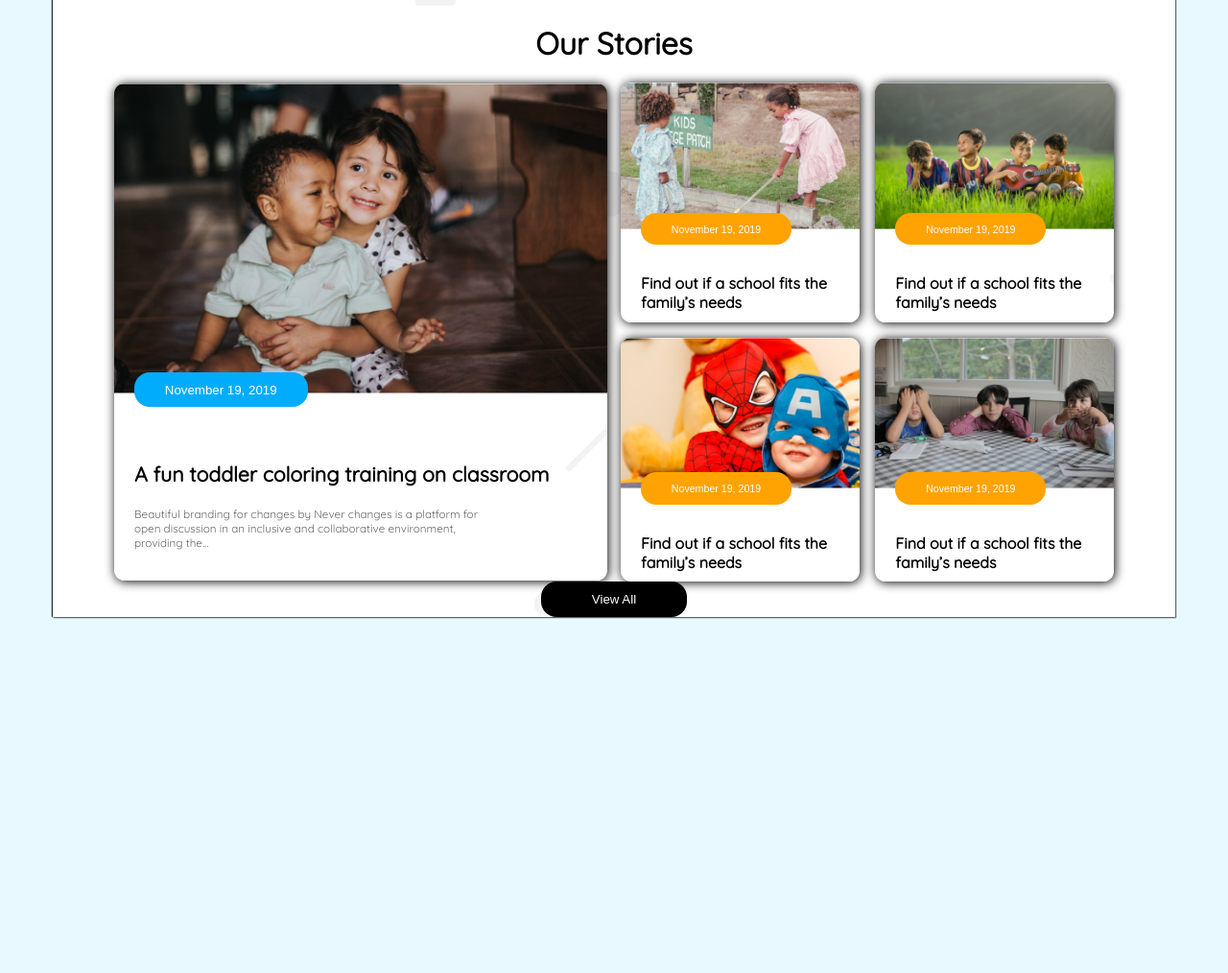
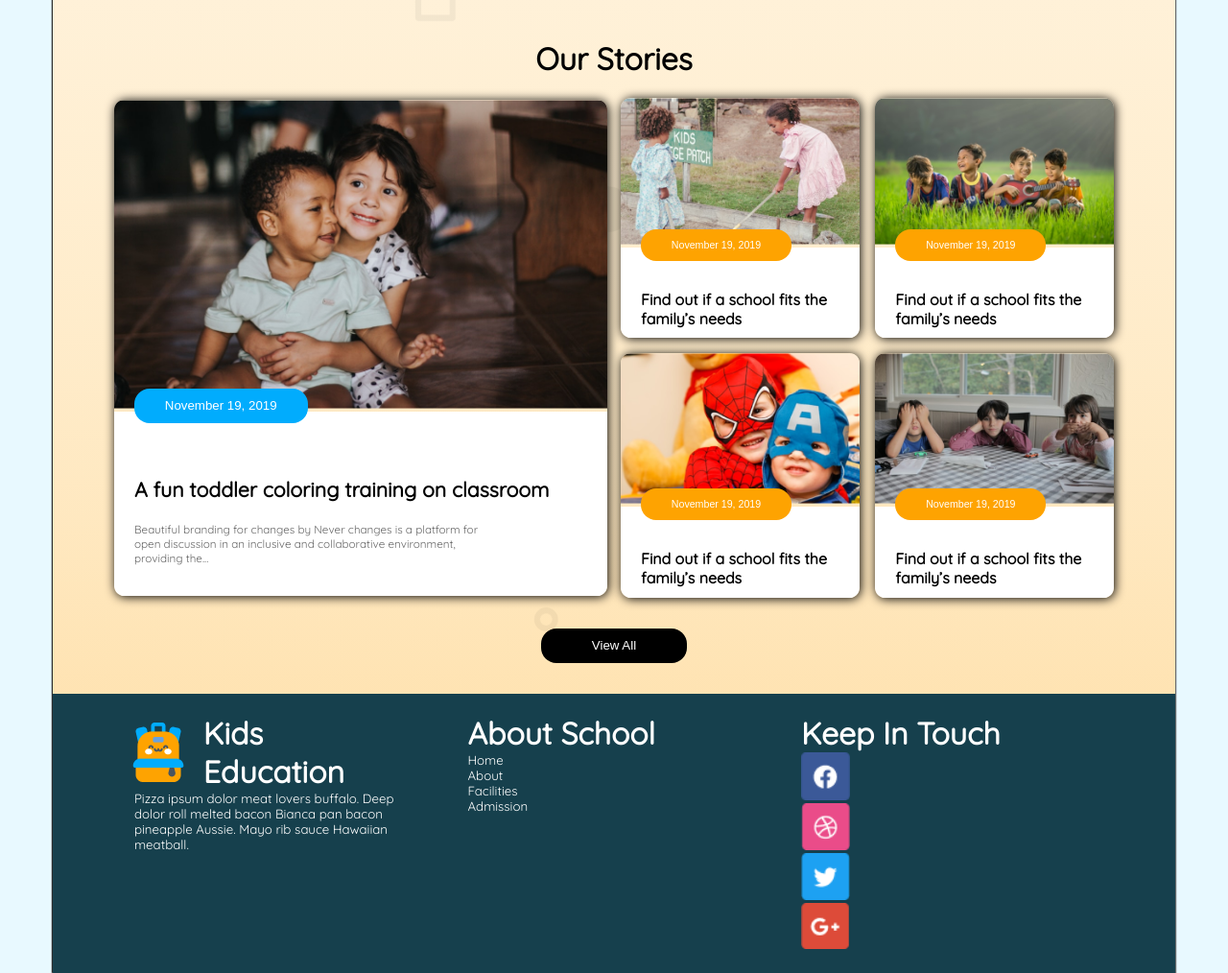
Before and after one commit to Shazidulislam/my-assignment-02, a plain HTML site: page index.html in a window 1280 px wide. Shown: the part 1374-2388 px from the top of the page at 96% size. Before the commit the page ends 2038 px from the top, so only its background shows below. Drawn offline with Linux system fonts and the light colour scheme.

Commit message:
complete my web code

```diff
--- a/index.html
+++ b/index.html
@@ -141,9 +141,51 @@
                 </div>
             </div>
         </div>
-        <button class="btn last-story__btn">View All</button>
+        <div id="extra__div">
+          <button class="btn last-story__btn">View All</button>
+        </div>
     </section>
     </main>
-    <footer></footer>
+    <footer>
+        <section class="footer-section">
+            <div class="footer__container">
+                <div class="footer__content">
+                    <div class="nav__img-content">
+                        <img src="assets/logo.png" alt="img coming soon" class="nav__img footer__img">
+                        <h1 class="footer__title">Kids Education</h1>
+                    </div>
+                    <p class="footer__description">Pizza ipsum dolor meat lovers buffalo. Deep dolor roll melted bacon Bianca pan bacon pineapple Aussie. Mayo rib sauce Hawaiian meatball.</p>
+                </div>
+                <div class="footer__content">
+                    <nav class="footer__nav">
+                        <h4 class="footer__title">About School</h4>
+                        <ul class="footer__ul">
+                            <li class="footer__list"><a href="#" class="footer__link">Home</a></li>
+                            <li class="footer__list"><a href="#" class="footer__link">About</a></li>
+                            <li class="footer__list"><a href="" class="footer__link">Facilities</a></li>
+                            <li class="footer__list"><a href="" class="footer__link">Admission</a></li>
+                        </ul>
+                    </nav>
+                </div>
+                <div class="footer__content">
+                    <h4 class="footer__title">Keep In Touch</h4>
+                    <ul class="footer__ul">
+                        <li class="footer__list"><a href="https://web.facebook.com/" class="footer__link" target="_blank">
+                            <img src="assets/fb.png" alt="" class="link__img">
+                        </a></li>
+                        <li class="footer__list"><a href="https://dribbble.com/" class="footer__link" target="_blank">
+                            <img src="assets/dribble.png" alt="" class="link__img">
+                        </a></li>
+                        <li class="footer__list"><a href="https://x.com/?lang=en" class="footer__link" target="_blank">
+                            <img src="assets/twitter.png" alt="" class="link__img">
+                        </a></li>
+                        <li class="footer__list"><a href="https://developers.google.com/+/api-shutdown" class="footer__link" target="_blank">
+                            <img src="assets/google+.png" alt="" class="link__img">
+                        </a></li>
+                    </ul>
+                </div>
+            </div>
+        </section>
+    </footer>
 </body>
 </html>
--- a/style/style.css
+++ b/style/style.css
@@ -22,12 +22,13 @@ body{
     box-shadow: .1rem .1rem .1rem #4c4c4c,-.1rem 0rem .1rem ;
     font-family: "Quicksand", serif;
     font-optical-sizing: auto;
-     font-style: normal;
-
+    font-style: normal;
+    background-image: linear-gradient(to top,#FEBA42,5%,#FFFDF9);
 }
 main{
     margin: 1rem 6rem;
     background-image: url(/assets/bg.png);
+
 }
 img{
     width: 100%;
@@ -137,11 +138,7 @@ img{
     background-color: #111111;
 }
 /* banner style code emd here  */
-/* .standard-section{
-    /* background-image:url(/assets/bg.png); *
-} */
 .standard__card-container{
-
     display: flex;
     justify-content: space-around;
     align-items: center;
@@ -231,6 +228,7 @@ img{
     cursor: pointer;
 }
 /* story section is start here  */
+
 .stories-section{
     display: flex;
     gap: 1.25rem;
@@ -245,6 +243,7 @@ img{
 }
 .story__container{
     flex: 1;
+
 }
 .story__container ,.sub__img{
 
@@ -253,9 +252,9 @@ img{
 }
 #story__container,#sub__img{
     padding: 1rem 2rem;
+    background-color: #FFFFFF;
+    border-radius: 0 0 1rem 1rem;
 }
-
-/* it hard  */
 .story__img{
     border-radius: 1rem 1rem 0 0;
 }
@@ -289,11 +288,51 @@ img{
 .last-story__btn{
     background-color: #000000;
     padding: 1rem 5rem;
+}
+#extra__div{
     display: flex;
     justify-content: center;
     align-items: center;
-    margin: 0 auto;
-    margin-bottom: 2rem;
+    margin: 2.5vw;
+}
+/* footer section is start here  */
+footer{
+    background-color: #16404D;
+}
+.footer__container{
+    margin: 0  6rem;
+    display: grid;
+    grid-template-columns: repeat(3,1fr);
+}
+.footer__content{
+    padding: 2rem;
+}
+.nav__img-content{
+    width: 20rem;
+
+}
+.footer__title{
+    font-weight: 700;
+    font-size: 3rem;
+    color: #FFFFFF;
+}
+.footer__description{
+    color: #FFFFFF;
+    font-size: 1.25rem;
+    font-weight: 450;
+}
+.footer__link{
+    color: #FFFFFF;
+    font-size: 1.25rem;
+    font-weight: 500;
+}
+.footer__ul{
+    width: 20vw;
+    /* height: 10vw; */
+}
+.link__img{
+    width: 20%;
+
 }
 /* responsive style code start here  */
 @media screen and (max-width:600px)  {
@@ -332,8 +371,10 @@ img{
         flex-direction: column;
     }
     .story__img-container{
-        /* grid-template-columns: repeat(1,1fr); */
         width: 90%;
+    }
+    .footer__container{
+        grid-template-columns: repeat(1,1fr);
     }
 
 
```
